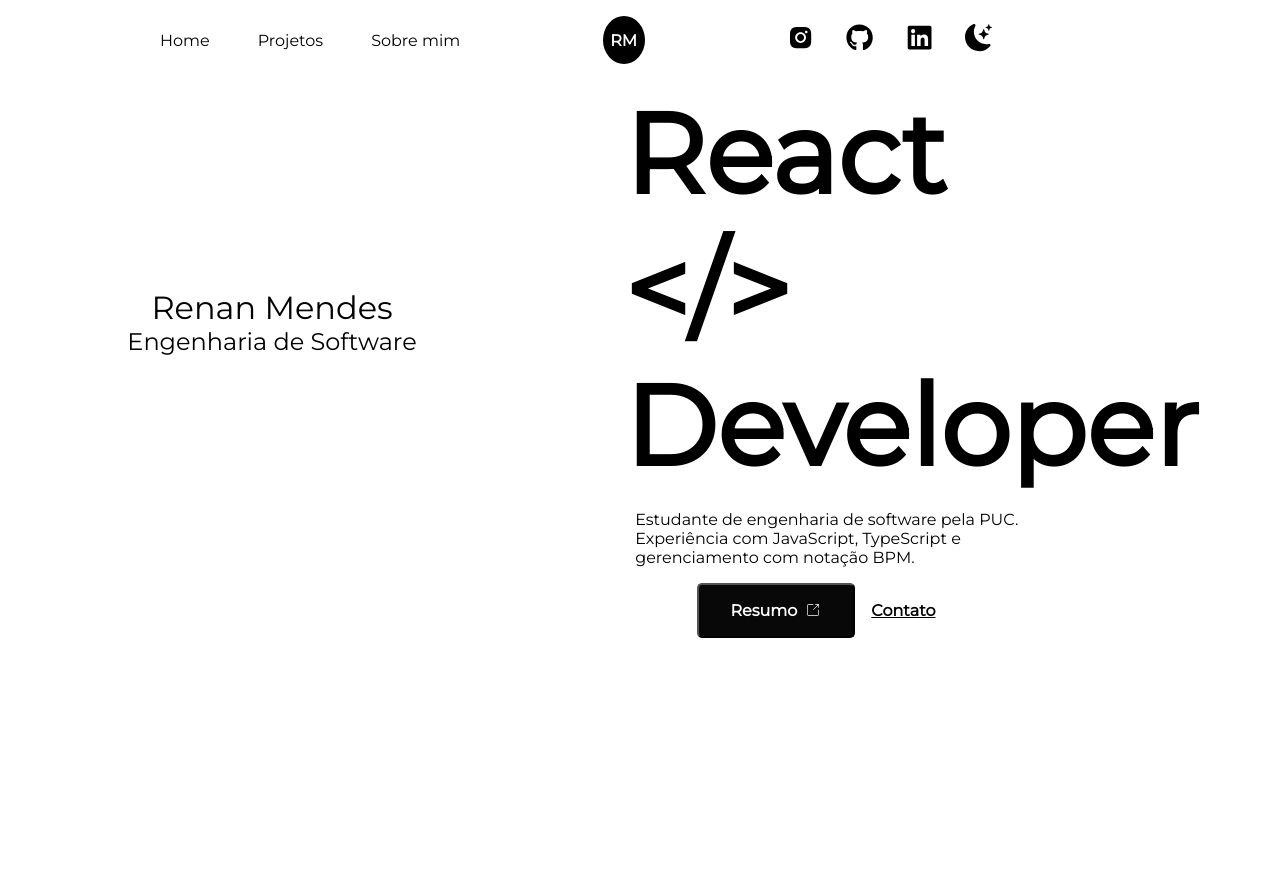
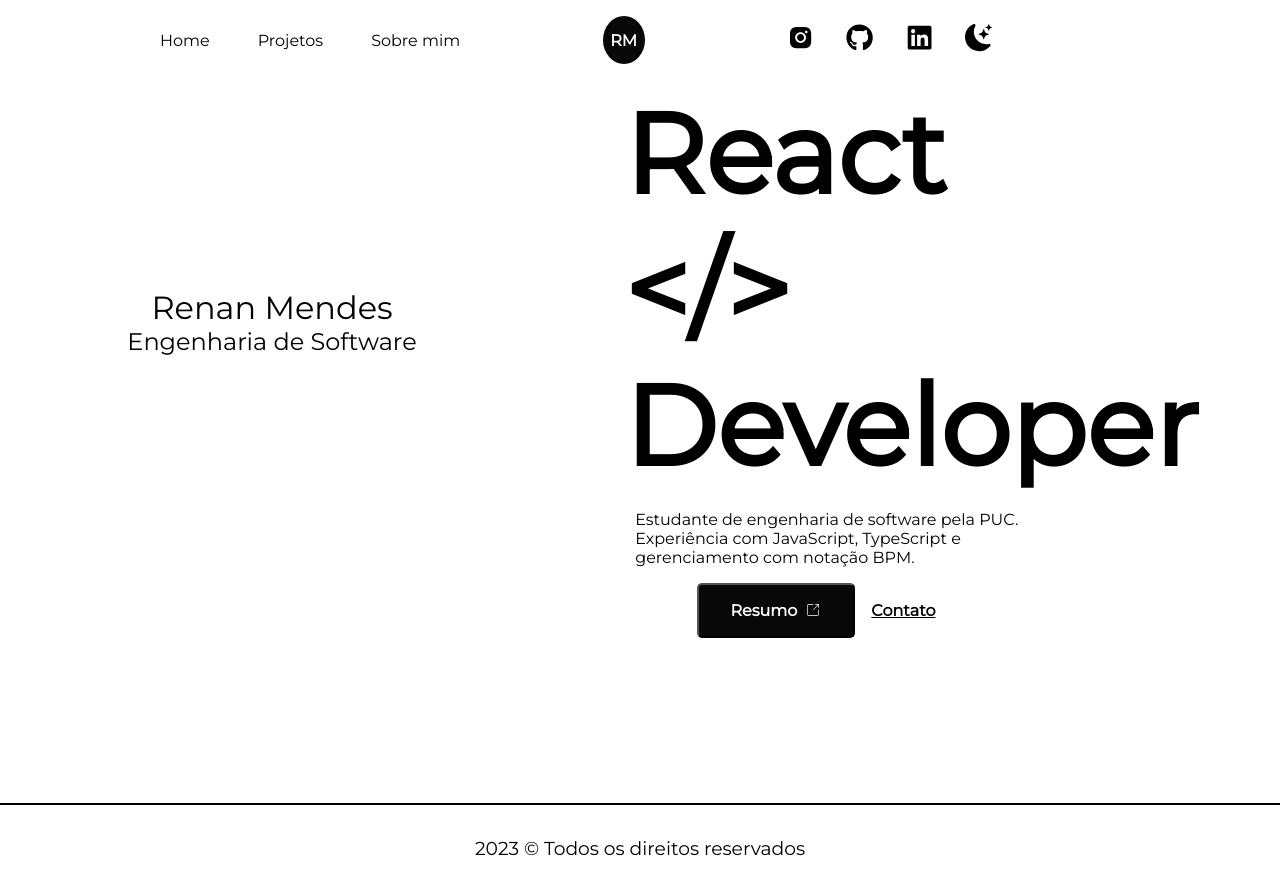
Before and after one commit to renantech/portfolio, a React (Create React App) app: page / in a window 1280 px wide. Before the commit the page ends 800 px from the top, so only its background shows below. Built offline with nearby package versions, Linux system fonts and the light colour scheme.

Commit message:
Footer + Mobile

```diff
--- a/package.json
+++ b/package.json
@@ -4,6 +4,7 @@
   "private": true,
   "dependencies": {
     "@fontsource/montserrat": "^5.0.15",
+    "@fontsource/poppins": "^5.0.8",
     "@testing-library/jest-dom": "^5.17.0",
     "@testing-library/react": "^13.4.0",
     "@testing-library/user-event": "^13.5.0",
--- a/src/interface/home/Home.js
+++ b/src/interface/home/Home.js
@@ -1,16 +1,36 @@
+import { useState, useEffect } from 'react';
+
 import { AiFillInstagram } from "react-icons/ai";
 import { FaGithub, FaLinkedin } from "react-icons/fa";
 import { BsFillMoonStarsFill } from "react-icons/bs";
 import { CiShare1 } from "react-icons/ci";
+import { PiListThin } from "react-icons/pi";
 
 import styles from './Home.module.css';
 
 function Home() {
+    const [windowWidth, setWindowWidth] = useState(window.innerWidth);
+
+    useEffect(() => {
+        const handleResize = () => {
+            setWindowWidth(window.innerWidth);
+        };
+
+        window.addEventListener('resize', handleResize);
+
+        // Limpa o evento de redimensionamento ao desmontar o componente
+        return () => {
+            window.removeEventListener('resize', handleResize);
+        };
+    }, []);
+
     function socialLinks(url) {
         window.open(url, '_blank')
     }
 
     return (
+        <div>
+            {windowWidth > 768 ? (
                 <div className={styles.home}>
                     <header>
                         <nav className={styles.nav}>
@@ -44,6 +64,22 @@ function Home() {
                             </div>
                         </div>
                     </main>
+                    <footer className={styles.footer}>
+                        <h3>2023 &copy; Todos os direitos reservados</h3>
+                    </footer>
+                </div>
+            ) : (
+                <div>
+                    <header>
+                        <nav className={styles.navMobile}>
+                            <PiListThin />
+                            <div className={styles.personMobile}>
+                                <p>RM</p>
+                            </div>
+                        </nav>
+                    </header>
+                </div>
+            )}
         </div>
     );
 }
--- a/src/interface/home/Home.module.css
+++ b/src/interface/home/Home.module.css
@@ -68,7 +68,7 @@
 
     cursor: pointer;
     border-radius: 70%;
-    background-color: #000;
+    background-color: #080808;
 }
 
 .person p {
@@ -80,6 +80,7 @@
 .main {
     display: flex;
     justify-content: center;
+    padding-bottom: 1em;
 }
 
 .mainImage {
@@ -152,3 +153,40 @@
     color: #000;
     font-weight: bold;
 }
+
+/* Footer */
+.footer {
+    display: flex;
+    align-items: center;
+    justify-content: center;
+
+    width: 100%;
+    padding: 2em;
+    border-top: 2px solid #000;
+}
+
+/* Mobile */
+.navMobile {
+    display: flex;
+    align-items: center;
+    justify-content: space-between;
+
+    margin: 2em;
+}
+
+.navMobile svg {
+    font-size: 2em;
+}
+
+.navMobile .personMobile {
+    display: flex;
+    align-items: center;
+    justify-content: center;
+
+    width: 3em;
+    height: 3em;
+
+    color: #fff;
+    border-radius: 50%;
+    background-color: #080808;
+}
```
Also changed, not shown: 1 other file (tests, documents, lock files or other folders). Lines whose indentation alone changed are shown as unchanged.
